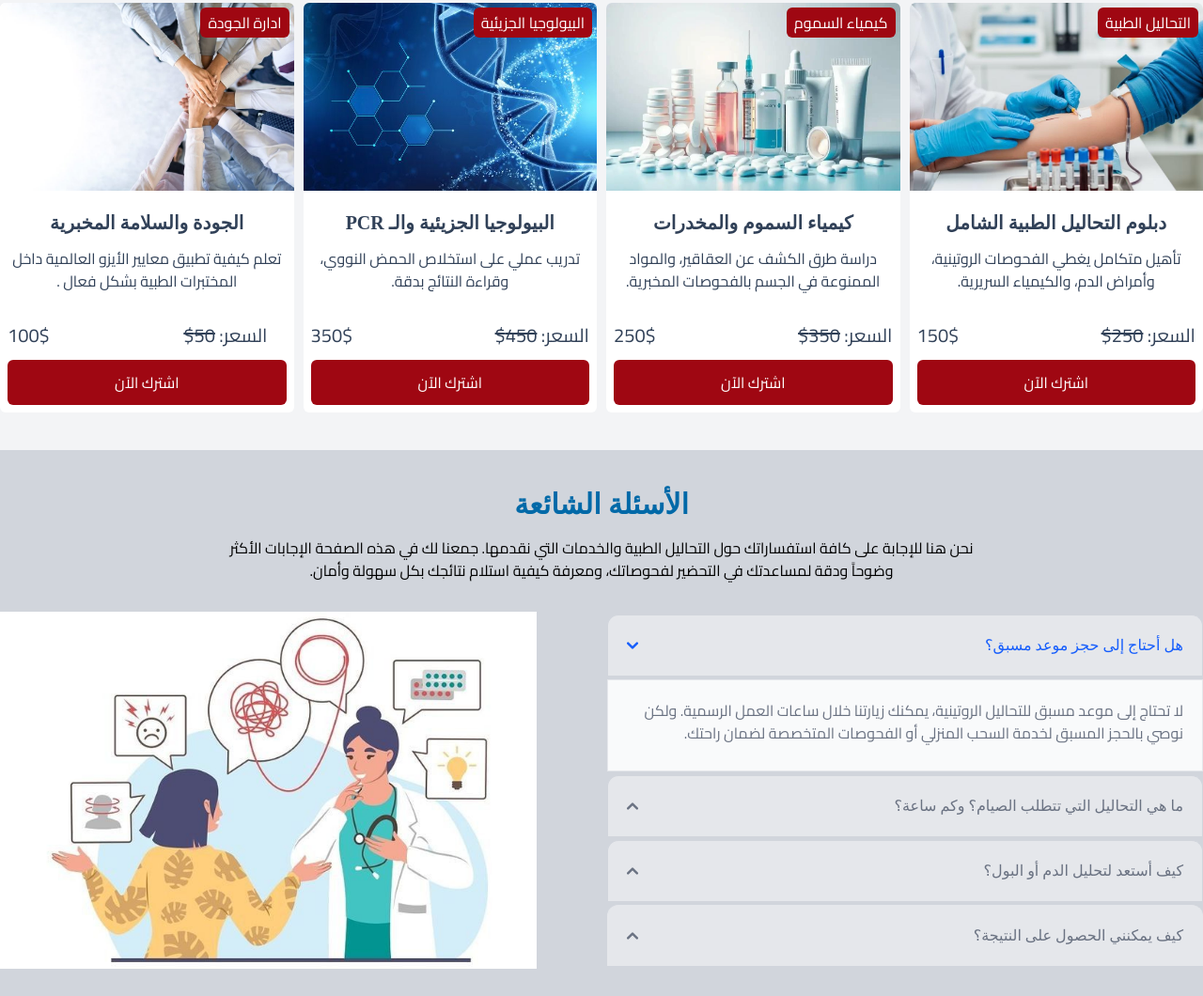
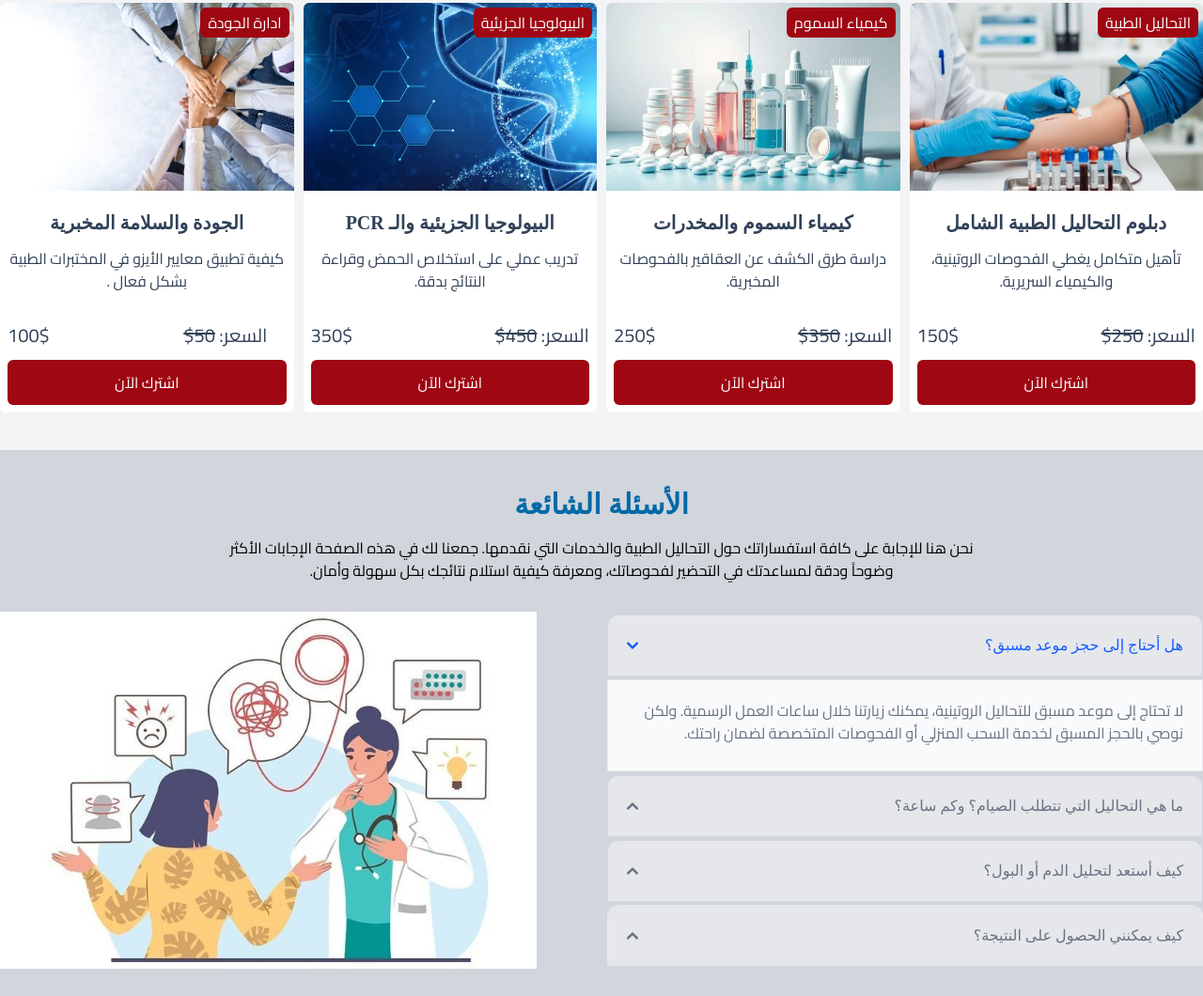
Before and after one commit to batoula881-arch/Lms.it, a website: page index.html in a window 1280 px wide. Shown: the part 2409-3469 px from the top of the page at 94% size. Drawn offline with nearby package versions, Linux system fonts and the light colour scheme.

Commit message:
Add files via upload

```diff
--- a/index.html
+++ b/index.html
@@ -111,7 +111,7 @@
     <div class="max-w-screen-xl flex flex-col-reverse md:flex-row hero mx-auto justify-between items-center md:gap-4">
     <div class="hero-info w-full md:w-[45%] flex flex-col justify-center py-2">
       <h1 class="text-slate-100 text-5xl font-bold leading-16 mb-3 dark:text-white text-center md:text-right">مختبر طبي للتحاليل وسحب العينات</h1>
-      <h2 class="text-white text-2xl font-bold leading-14 mb-3 text-center md:text-right">تشخيص مخبري - علم الدم والاورام - علم المناعة - إدارة جودة المختبرات</h2>
+      <h2 class="text-white text-2xl font-bold leading-14 mb-3  mx-4 text-center md:text-right">تشخيص مخبري - علم الدم والاورام - علم المناعة - إدارة جودة المختبرات</h2>
       <p class="w-full md:w-[80%] leading-11 font-bold dark:text-white text-center md:text-right px-4 mb-2">"أكاديمية رقمية متكاملة لعلوم المختبرات الطبية، تجمع بين التدريب العملي على الأجهزة الحديثة والمعرفة العلمية المقدمة من أطباء اختصاصيين، لضمان أعلى معايير الجودة والسلامة البيولوجية"</p>
       <div class="mt-3 flex justify-center md:justify-start gap-4">
         <a href="" class="btn">تواصل معنا</a>
@@ -267,7 +267,7 @@
             </div>
             <div class="course-info p-2">
               <h3 class=" my-3  text-xl font-bold text-slate-700 dark:text-gray-200 text-center ">دبلوم التحاليل الطبية الشامل</h3>
-              <P class=" text-slate-700 dark:text-gray-200 text-center">تأهيل متكامل  يغطي الفحوصات الروتينية، وأمراض الدم، والكيمياء  السريرية.</P>
+              <P class=" text-slate-700 dark:text-gray-200 text-center">تأهيل متكامل  يغطي الفحوصات الروتينية، والكيمياء  السريرية.</P>
               <div class="price flex text-slate-700 dark:text-gray-200 justify-between  mt-8 text-xl">
                 <div>
                   <span>السعر:</span>
@@ -286,7 +286,7 @@
             </div>
             <div class="course-info p-2">
               <h3 class=" my-3  text-xl font-bold text-slate-700 dark:text-gray-200 text-center ">كيمياء السموم والمخدرات </h3>
-              <P class=" text-slate-700 dark:text-gray-200 text-center">دراسة طرق الكشف عن العقاقير، والمواد الممنوعة في  الجسم بالفحوصات المخبرية.</P>
+              <P class=" text-slate-700 dark:text-gray-200 text-center">دراسة طرق الكشف عن العقاقير بالفحوصات المخبرية.</P>
               <div class="price flex text-slate-700 dark:text-gray-200 justify-between  mt-8 text-xl">
                 <div>
                   <span>السعر:</span>
@@ -305,7 +305,7 @@
             </div>
             <div class="course-info p-2">
               <h3 class=" my-3  text-xl font-bold text-slate-700 dark:text-gray-200 text-center ">  البيولوجيا الجزيئية والـ PCR</h3>
-              <P class=" text-slate-700 dark:text-gray-200 text-center">تدريب عملي  على استخلاص الحمض النووي، وقراءة النتائج بدقة.</P>
+              <P class=" text-slate-700 dark:text-gray-200 text-center">تدريب عملي  على استخلاص الحمض وقراءة النتائج بدقة.</P>
               <div class="price flex text-slate-700 dark:text-gray-200 justify-between  mt-8 text-xl">
                 <div>
                   <span>السعر:</span>
@@ -324,7 +324,7 @@
             </div>
             <div class="course-info p-2">
               <h3 class=" my-3  text-xl font-bold text-slate-700 dark:text-gray-200 text-center "> الجودة والسلامة المخبرية</h3>
-              <P class=" text-slate-700 dark:text-gray-200 text-center">تعلم كيفية تطبيق معايير الأيزو العالمية  داخل المختبرات الطبية بشكل فعال .</P>
+              <P class=" text-slate-700 dark:text-gray-200 text-center"> كيفية تطبيق معايير الأيزو   في المختبرات الطبية بشكل فعال .</P>
               <div class="price flex text-slate-700 dark:text-gray-200 justify-between  mt-8 text-xl">
                 <div class="mx-5">
                   <span>السعر:</span>
```
